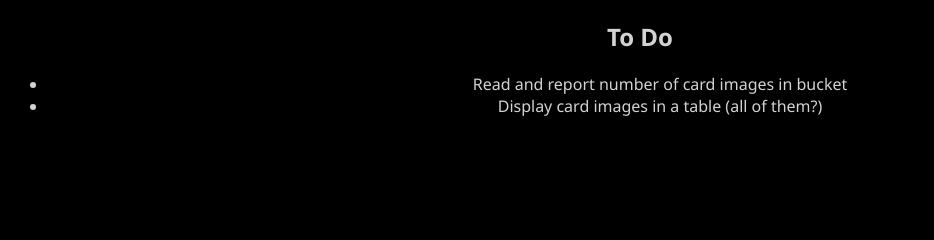
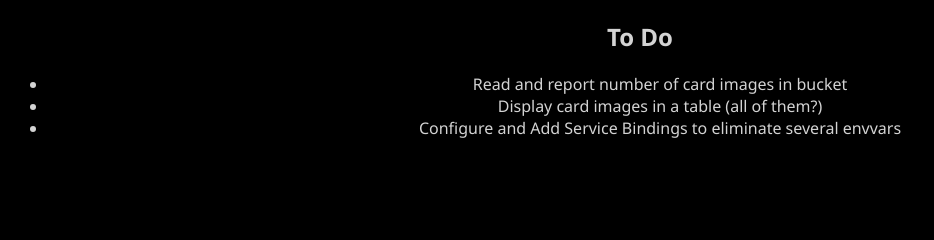
Before and after one commit to BrianRagazzi/python-mtg-queue-fetcher, a Flask app: template templates/index.html in a window 1280 px wide. Shown: the part 112-352 px from the top of the page, without its empty margins (0-934 px from the left). Run offline with Flask 2, Linux system fonts and the light colour scheme; the template is opened without the code that fills it, so the values that code supplies are empty.

Commit message:
Update index.html

```diff
--- a/templates/index.html
+++ b/templates/index.html
@@ -17,6 +17,7 @@
       <ul>
         <li>Read and report number of card images in bucket</li>
         <li>Display card images in a table (all of them?)</li>
+        <li>Configure and Add Service Bindings to eliminate several envvars</li>
       </ul>
     </p>
   </center>
```
